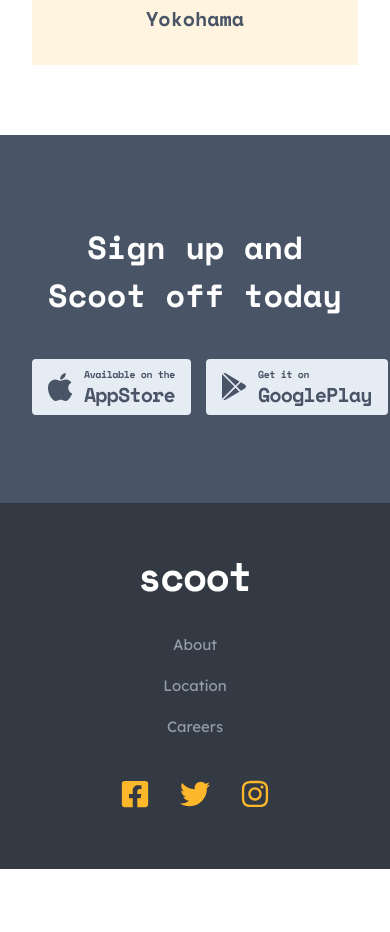
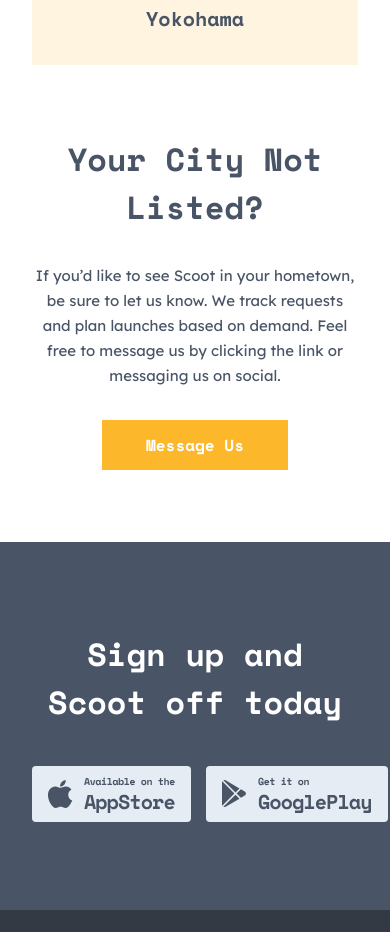
Before and after one commit to Azimsher07/scoot, a React (Vite) app: page /location in a window 390 px wide. Shown: the part 920-1852 px from the top of the page. Before the commit the page ends 1789 px from the top, so only its background shows below. Built offline with nearby package versions, Linux system fonts and the light colour scheme.

Commit message:
responsive start

```diff
--- a/src/components/common/button/button.jsx
+++ b/src/components/common/button/button.jsx
@@ -1,6 +1,6 @@
 import React from "react";
 
-export const Button = ({ children, className }) => {
+export const Button = ({ children, className="px-[40px]" }) => {
   return (
     <button
       className={`font-mf text-wt bg-yw  h-[50px] hover:border-[2px] transition  hover:text-yw hover:bg-wt border-yw  ${className} `}
--- a/src/components/pages/LocationsComponents/index.js
+++ b/src/components/pages/LocationsComponents/index.js
@@ -1 +1,2 @@
 export { WorldMap } from "./worldMap";
+export { Massage } from "./massage";
--- /dev/null
+++ b/src/components/pages/LocationsComponents/massage/Massage.jsx
@@ -0,0 +1,16 @@
+import React from "react";
+import { Button, Heading2, Paragraph } from "../../../common";
+
+export const Massage = () => {
+  return (
+    <div className="dfCol items-center text-center gap-[32px] mb-[72px]">
+      <Heading2>Your City Not Listed?</Heading2>
+      <Paragraph>
+        If you’d like to see Scoot in your hometown, be sure to let us know. We
+        track requests and plan launches based on demand. Feel free to message
+        us by clicking the link or messaging us on social.
+      </Paragraph>
+      <Button className="px-[44px]">Message Us</Button>
+    </div>
+  );
+};
--- /dev/null
+++ b/src/components/pages/LocationsComponents/massage/index.js
@@ -0,0 +1 @@
+export * from "./Massage";
--- a/src/pages/Home/Home.jsx
+++ b/src/pages/Home/Home.jsx
@@ -1,4 +1,3 @@
-import { SignIn } from "../../components/common";
 import {
   Hero,
   IconsUsed,
--- a/src/pages/Locations/Locations.jsx
+++ b/src/pages/Locations/Locations.jsx
@@ -1,6 +1,6 @@
 import React from "react";
 import { CommonHero } from "../../components/common";
-import { WorldMap } from "../../components/pages/LocationsComponents";
+import { Massage, WorldMap } from "../../components/pages/LocationsComponents";
 
 export const Locations = () => {
   return (
@@ -8,6 +8,7 @@
       <CommonHero>Locations</CommonHero>
       <div className="smPadding">
         <WorldMap />
+        <Massage />
       </div>
     </div>
   );
--- a/tailwind.config.js
+++ b/tailwind.config.js
@@ -40,6 +40,7 @@
         screens: {
           sm: "375px",
           md: "760px",
+          lg: "",
           xl: "1440px",
         },
       },
```
